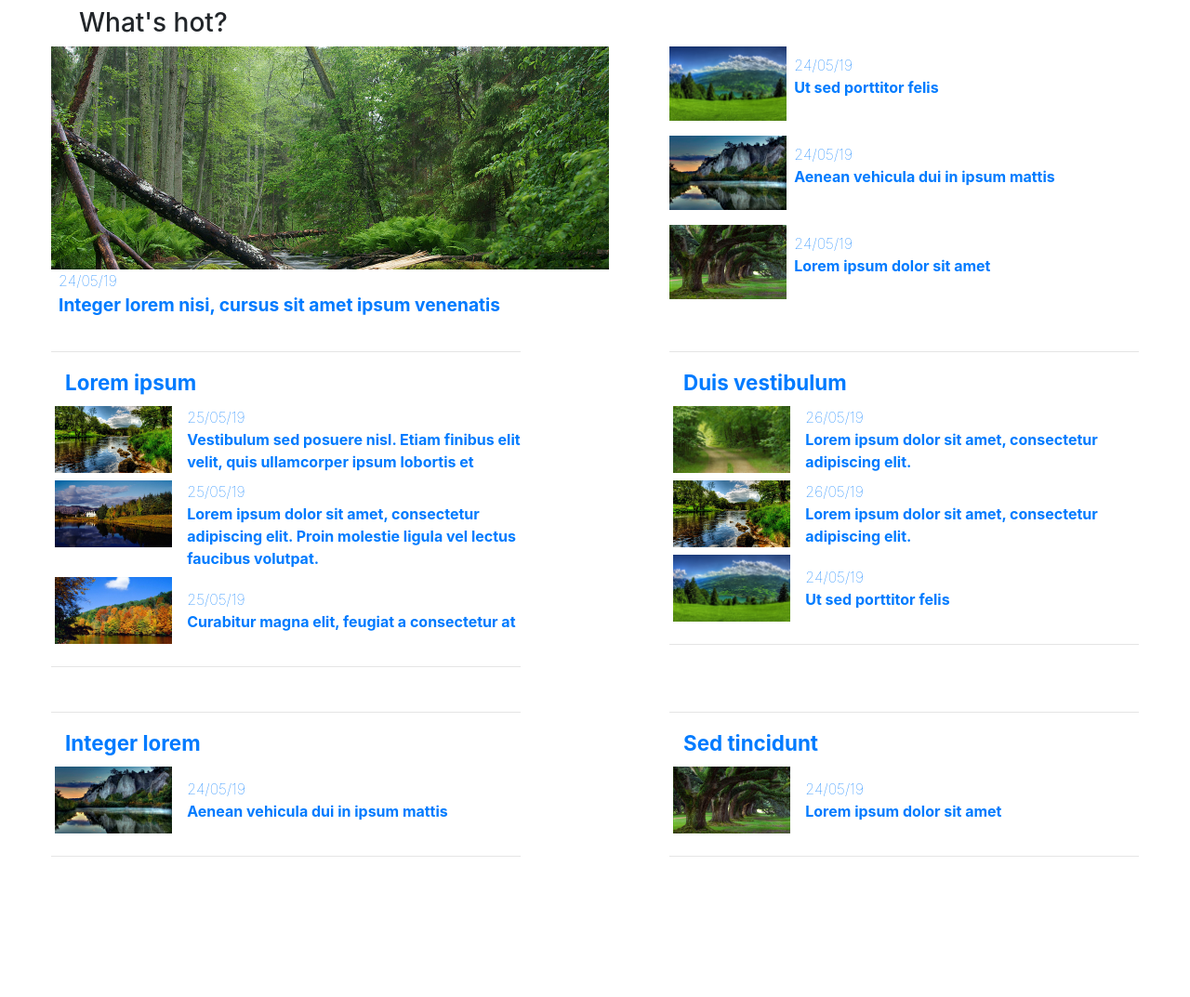
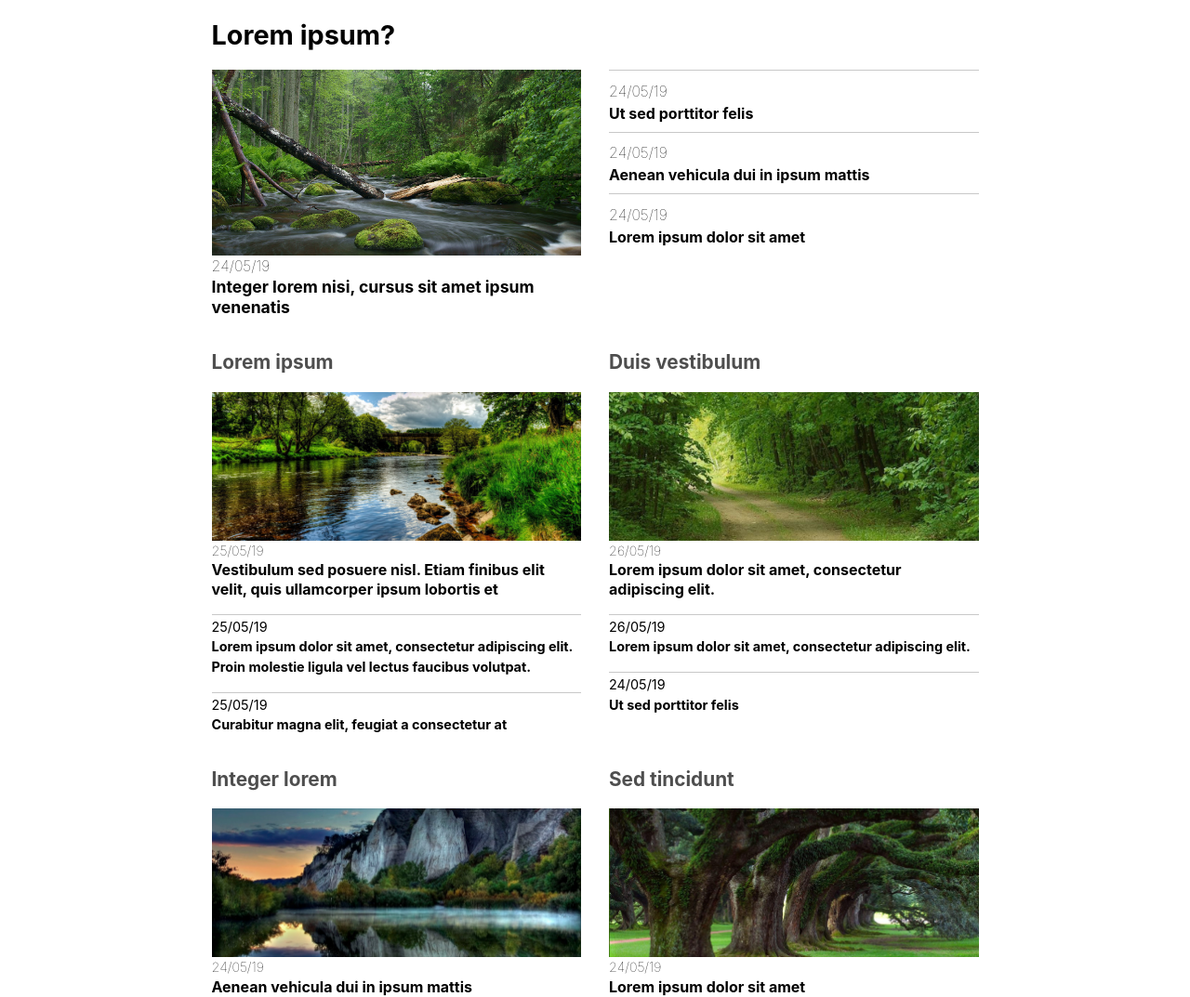
Before and after one commit to lmh2408/new-display, a Django app: page / in a window 1280 px wide. Shown: the part 56-1129 px from the top of the page at 93% size. Before the commit the page ends 978 px from the top, so only its background shows below. Run offline with Django 3.2, Linux system fonts and the light colour scheme; data comes from the database, SQL or seed files in the repository; some libraries are stand-ins or nearby versions.

Commit message:
finished backend+frontend

```diff
--- a/NewsDisplay/news/static/news/style.css
+++ b/NewsDisplay/news/static/news/style.css
@@ -1,44 +1,74 @@
-.bigFrontImgContainer {
-  height: 15rem;
-  overflow: hidden; }
-  .bigFrontImgContainer img {
-    max-width: 100%;
-    height: auto; }
+hr {
+  border-color: #c8c8c8;
+  margin-top: 1rem;
+  margin-bottom: 0.1rem; }
 
-.dateFont {
-  font-weight: lighter;
-  font-size: 1rem; }
+.pageIndexFrontSlogan {
+  margin-top: 1rem;
+  margin-bottom: 1rem; }
+  .pageIndexFrontSlogan span {
+    color: black;
+    font-size: 1.8rem;
+    font-weight: bold; }
 
-.bigHeaderFont {
-  font-size: 1.2rem;
+.pageIndexFrontImg img {
+  height: 12.5rem;
+  object-fit: cover;
+  width: 100%; }
+
+.pageIndexFrontHeader {
+  line-height: 1.4rem; }
+  .pageIndexFrontHeader span {
+    color: black; }
+  .pageIndexFrontHeader span:first-child {
+    font-weight: lighter; }
+  .pageIndexFrontHeader span:last-child {
+    font-size: 1.1rem;
+    font-weight: bold; }
+
+.pageIndexSubHeader span {
+  color: black; }
+.pageIndexSubHeader span:first-child {
+  font-weight: lighter; }
+.pageIndexSubHeader span:last-child {
   font-weight: bold; }
 
-.subFrontImgContainer {
-  height: 5rem;
-  overflow: hidden;
-  max-width: 100%;
-  object-fit: cover;
-  object-position: 50% 50%; }
+@media (min-width: 768px) {
+  .pageIndexSubHeader {
+    padding-top: 0.5rem;
+    padding-bottom: 0.5rem; } }
+.pageIndexSectionName {
+  margin-top: 2rem;
+  margin-bottom: 1rem; }
+  .pageIndexSectionName span {
+    color: #4e4e4e;
+    font-size: 1.3rem;
+    font-weight: bold; }
 
-.subHeaderFont {
-  font-weight: bold;
-  font-size: 1rem; }
+.pageIndexSectionImg img {
+  height: 10rem;
+  width: 100%;
+  object-fit: cover; }
 
-.sectionBig {
-  font-weight: bold;
-  font-size: 1.4rem; }
+.pageIndexSectionHeader {
+  line-height: 1.3rem; }
+  .pageIndexSectionHeader span {
+    color: black; }
+  .pageIndexSectionHeader span:first-child {
+    font-weight: lighter;
+    font-size: 0.9rem; }
+  .pageIndexSectionHeader span:last-child {
+    font-weight: bold; }
 
-.sectionImgContainer {
-  height: 4.5rem;
-  overflow: hidden;
-  max-width: 100%;
-  object-fit: cover;
-  object-position: 50% 50%; }
-
-.sectionHeaderContainer span:first-child {
-  font-weight: lighter; }
-.sectionHeaderContainer span:last-child {
-  font-weight: bold; }
+.pageIndexSectionSubHeader {
+  line-height: 1.3rem; }
+  .pageIndexSectionSubHeader span {
+    font-size: 0.9rem;
+    color: black; }
+  .pageIndexSectionSubHeader span:first-child {
+    font-weight: lighter; }
+  .pageIndexSectionSubHeader span:last-child {
+    font-weight: bold; }
 
 .pageSectionBigName {
   margin-bottom: 1.6rem;
--- a/NewsDisplay/news/static/news/style.scss
+++ b/NewsDisplay/news/static/news/style.scss
@@ -1,83 +1,115 @@
-.bigFrontImgContainer {
-    height:15rem;
-    overflow:hidden;
-    // background: #530c19;
+///////Index/////////
 
-    img {
-        max-width: 100%;
-        height:auto;
+hr {
+    border-color: #c8c8c8;
+    margin-top: 1rem;
+    margin-bottom: 0.1rem;
+}
+
+.pageIndexFrontSlogan{
+    margin-top:1rem;
+    margin-bottom:1rem;
+
+    span {
+        color: black;
+        font-size: 1.8rem;
+        font-weight:bold;
     }
 }
 
-.bigFrontHeaderContainer {
-    // background: #530c19;
+.pageIndexFrontImg {
+
+    img {
+        height: 12.5rem;
+        object-fit:cover;
+        width:100%;
+    }
 }
 
-.dateFont {
-	font-weight: lighter;
-	font-size: 1rem;
-    // color:white;
-}
-
-.bigHeaderFont {
-	font-size: 1.2rem;
-    font-weight: bold;
-    // color:white;
-}
-
-.subFrontImgContainer {
-    // border: 1px solid black;
-    height:5rem;
-    overflow:hidden;
-    // background: #0c5414;
-    max-width: 100%;
-    object-fit: cover;
-    object-position: 50% 50%;
-
-}
-
-.subHeaderFont {
-    font-weight: bold;
-    font-size: 1rem;
-    // color:white;
-}
-
-.subFrontHeaderContainer {
-    // background: #0c5414;
-}
-
-// section
-
-.sectionBig {
-    font-weight: bold;
-    font-size: 1.4rem;
-}
-
-.sectionImgContainer {
-    // background: #0033cc;
-    // border: 1px solid black;
-    height: 4.5rem;
-    overflow: hidden;
-    max-width: 100%;
-    object-fit: cover;
-    object-position: 50% 50%;
-}
-
-.sectionHeaderContainer {
-    // background: #0033cc;
+.pageIndexFrontHeader {
+    line-height: 1.4rem;
 
     span {
-        // color:white;
+        color: black;
     }
-
     span:first-child {
         font-weight:lighter;
     }
+    span:last-child {
+        font-size:1.1rem;
+        font-weight:bold;
+    }
+}
 
+.pageIndexSubHeader {
+
+    span {
+        color:black;
+    }
+    span:first-child {
+        font-weight: lighter;
+    }
+    span:last-child {
+        font-weight: bold;
+    }
+}
+
+@media (min-width: 768px) {
+    .pageIndexSubHeader {
+    	padding-top: 0.5rem;
+    	padding-bottom: 0.5rem;
+    }
+}
+
+// index->section
+.pageIndexSectionName {
+    margin-top:2rem;
+    margin-bottom:1rem;
+
+    span {
+        color: #4e4e4e;
+        font-size: 1.3rem;
+        font-weight:bold;
+    }
+}
+
+.pageIndexSectionImg {
+    img{
+        height:10rem;
+        width:100%;
+        object-fit:cover;
+    }
+}
+
+.pageIndexSectionHeader {
+    line-height: 1.3rem;
+    span {
+        color:black;
+    }
+    span:first-child {
+        font-weight:lighter;
+        font-size:0.9rem;
+    }
     span:last-child {
         font-weight:bold;
     }
 }
+
+.pageIndexSectionSubHeader {
+    line-height: 1.3rem;
+
+    span {
+        font-size:0.9rem;
+        color:black;
+    }
+    span:first-child {
+        font-weight:lighter;
+    }
+    span:last-child {
+        font-weight:bold;
+    }
+}
+
 
 /////////secion page///////
 
--- a/NewsDisplay/news/templates/news/index.html
+++ b/NewsDisplay/news/templates/news/index.html
@@ -4,105 +4,128 @@
 
 {% block body %}
 
-    <div class="container py-2">
+    <div class="container">
+
         <div class="row">
             <div class="col">
-                <h3>What's hot?</h3>
+
+                <!-- Front slogan -->
+                <div class="row pageIndexFrontSlogan justify-content-center">
+                    <div class="col col-md-9">
+                        <span>Lorem ipsum?</span>
                     </div>
                 </div>
 
-        <!-- frontPage lastest -->
-        <div class="row justify-content-center mb-1">
+                <div class="row justify-content-md-center">
+                    <!-- container -->
+                    <div class="col-12 col-md-9">
+                        <div class="row justify-content-md-between">
 
-            <!-- big front -->
-            <a class="col-11 p-0 col-md-6 mb-2 mr-md-1" href="{% url 'news:article' articleID=front.0.article.id %}">
+                            <!-- front column -->
+                            <div class="col-12 col-md-6">
 
-                <!-- big image -->
-                <div class="row">
-                    <div class="col-12 p-0 bigFrontImgContainer">
-                        <img src="{{ front.0.article.thumbnail.url }}" alt="{{ front.0.article.header }}">
+                                <!-- Front page image -->
+                                <a class="row pageIndexFrontImg" href="{% url 'news:article' articleID=front.0.article.id %}">
+                                    <img
+                                        class="col"
+                                        src="{{ front.0.article.thumbnail.url }}"
+                                        alt="{{ front.0.article.header }}">
+                                </a>
+
+                                <!-- front page header -->
+                                <div class="row pageIndexFrontHeader">
+                                    <div class="col">
+
+                                        <a href="{% url 'news:article' articleID=front.0.article.id %}">
+                                            <!-- front date -->
+                                            <span>{{ front.0.article.last_updated|date:'d/m/y' }}</span><br>
+
+                                            <!-- front header -->
+                                            <span>{{ front.0.article.header }}</span>
+                                        </a>
                                     </div>
                                 </div>
 
-                <!-- big header -->
-                <div class="row">
-                    <div class="col-12 p-0 px-2 pb-2 bigFrontHeaderContainer">
-                        <span class="dateFont">{{ front.0.article.last_updated|date:'d/m/y' }}</span>
-                        <br>
-                        <span class="bigHeaderFont">{{ front.0.article.header }}</span>
+                            </div>
+
+                            <!-- subfront column -->
+                            <div class="col-12 col-md-6">
+
+                                {% for f in front %}
+                                    {% if forloop.counter0 != 0 %}
+                                        <hr class="mt-md-0">
+
+                                        <div class="pageIndexSubHeader">
+                                            <a href="{% url 'news:article' articleID=f.article.id %}">
+                                                <!-- subfront date -->
+                                                <span>{{ f.article.last_updated|date:'d/m/y' }}</span><br>
+
+                                                <!-- subfront header -->
+                                                <span>{{ f.article.header }}</span>
+                                            </a>
+                                        </div>
+                                    {% endif %}
+                                {% endfor %}
+
+                            </div>
+                        </div>
                     </div>
                 </div>
 
+
+                <!-- section -->
+                <div class="row justify-content-center">
+                    <div class="col-12 col-md-9">
+                        <div class="row">
+                            {% for c in catag %}
+                                <div class="col-12 col-md-6">
+                                    <!-- section name -->
+                                    <div class="row pageIndexSectionName">
+                                        <div class="col">
+                                            <a href="{% url 'news:section' sectionName=c.section.section %}"><span>{{ c.section.section }}</span></a>
+                                        </div>
+                                    </div>
+
+                                    <!-- section header -->
+                                    <!-- section header img -->
+                                    <a class="row pageIndexSectionImg" href="{% url 'news:article' articleID=c.article.0.id %}">
+                                        <img class="col" src="{{ c.article.0.thumbnail.url }}" alt="{{ c.article.0.header }}">
                                     </a>
 
-            <!-- sub front  -->
-            <div class="col-11 col-md-5 ml-md-auto">
-                {% for f in front %}
-                    {% if forloop.counter0 != 0 %}
-                        <div class="row mb-3">
-                            <div class="col-12 p-0">
-                                <a class="row" href="{% url 'news:article' articleID=f.article.id %}">
+                                    <!-- section header header -->
+                                    <div class="row pageIndexSectionHeader">
+                                        <a class="col" href="{% url 'news:article' articleID=c.article.0.id %}">
+                                            <!-- date -->
+                                            <span>{{ c.article.0.last_updated|date:'d/m/y' }}</span><br>
 
-                                    <!-- thumbnail -->
-                                    <img class="col-3 p-0 mr-auto subFrontImgContainer" src="{{ f.article.thumbnail.url }}" alt="{{ f.article.header }}">
-
-                                    <!-- header & date -->
-                                    <div class="col p-0 pt-2 pl-2 ml-auto subFrontHeaderContainer">
-                                        <span class="dateFont">{{ f.article.last_updated|date:'d/m/y' }}</span>
-                                        <br>
-                                        <span class="subHeaderFont">{{ f.article.header }}</span>
+                                            <!-- header -->
+                                            <span>{{ c.article.0.header }}</span>
+                                        </a>
                                     </div>
 
+                                    <!-- section subheader -->
+                                    {% for a in c.article %}
+                                        {% if forloop.counter0 != 0 %}
+                                            <div class="row pageIndexSectionSubHeader">
+                                                <a class="col" href="{% url 'news:article' articleID=a.id %}">
+                                                    <hr>
+                                                    <!-- date -->
+                                                    <span>{{ a.last_updated|date:'d/m/y' }}</span><br>
+
+                                                    <!-- subheader -->
+                                                    <span>{{ a.header }}</span>
                                                 </a>
-                            </div>
                                             </div>
                                         {% endif %}
                                     {% endfor %}
                                 </div>
+                            {% endfor %}
+                        </div>
+                    </div>
                 </div>
 
-        <!-- section -->
-        <div class="row jusify-content-center justify-content-md-between">
-            {% for c in catag %}
-                <div class="col-11 col-md-5 p-0 mx-auto mx-md-0 mb-3">
-                    <div class="row">
-                        <div class="col p-0"><hr></div>
+
             </div>
-
-                    <!-- section name -->
-                    <div class="row mb-2">
-                        <a class="col" href="{% url 'news:section' sectionName=c.section.section %}">
-                            <span class="sectionBig">{{ c.section.section }}</span>
-                        </a>
-                    </div>
-
-                    <!-- section headlines -->
-                    {% for a in c.article %}
-                        <a class="row mb-2" href="{% url 'news:article' articleID=a.id %}">
-
-                            <!-- thumbnail -->
-
-                            <img class="col-3 p-0 mr-auto ml-1 sectionImgContainer" src="{{ a.thumbnail.url }}" alt="{{ a.header }}">
-
-
-                            <!-- headline -->
-                            <div class="col p-0 pl-3 ml-auto my-auto sectionHeaderContainer">
-
-                                <!-- date -->
-                                <span>{{ a.last_updated|date:'d/m/y' }}</span>
-                                <br>
-
-                                <!-- header -->
-                                <span>{{ a.header }}</span>
-                            </div>
-                        </a>
-                    {% endfor %}
-
-                    <div class="row">
-                        <div class="col p-0"><hr></div>
-                    </div>
-                </div>
-            {% endfor %}
         </div>
 
 
--- a/NewsDisplay/requirements.txt
+++ b/NewsDisplay/requirements.txt
@@ -1,2 +1,3 @@
 Pillow
 Django==2.2.1
+djangorestframework
```
Also changed, not shown: 1 other file. Lines whose indentation alone changed are shown as unchanged.
